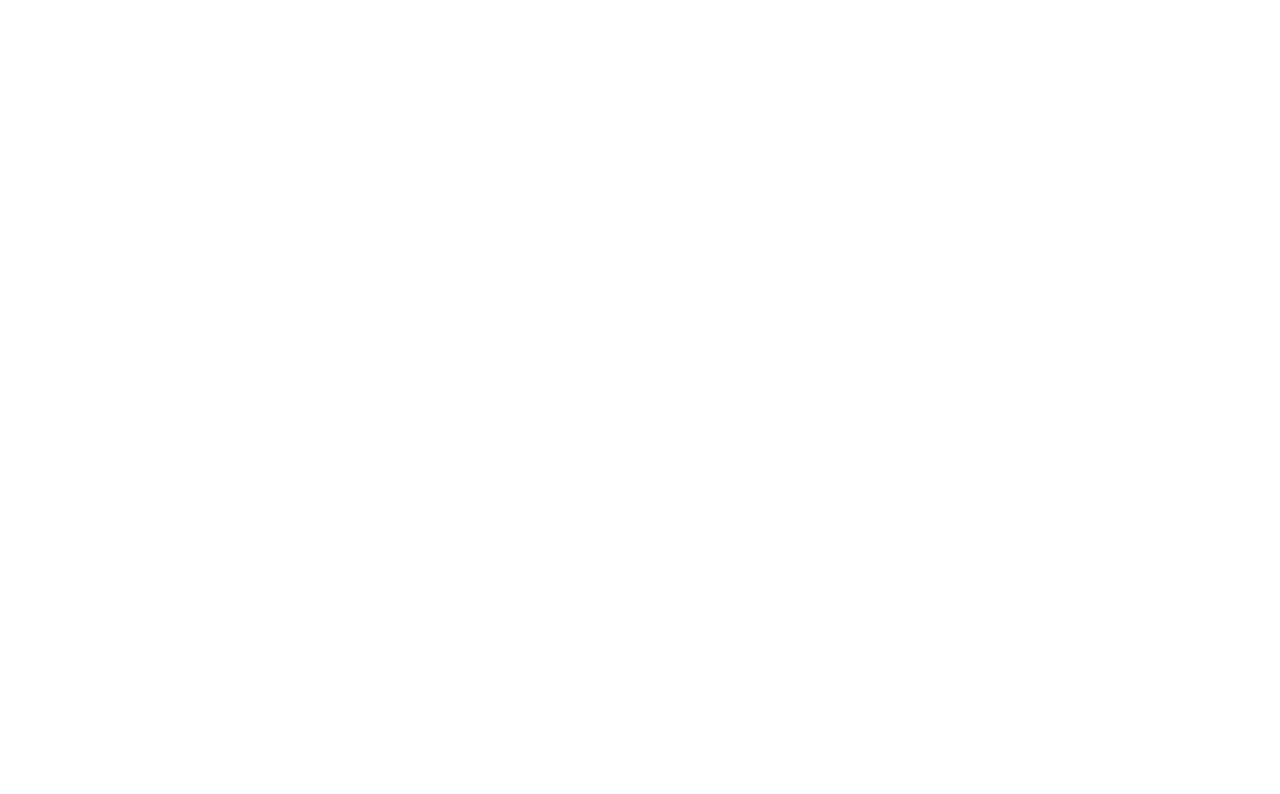
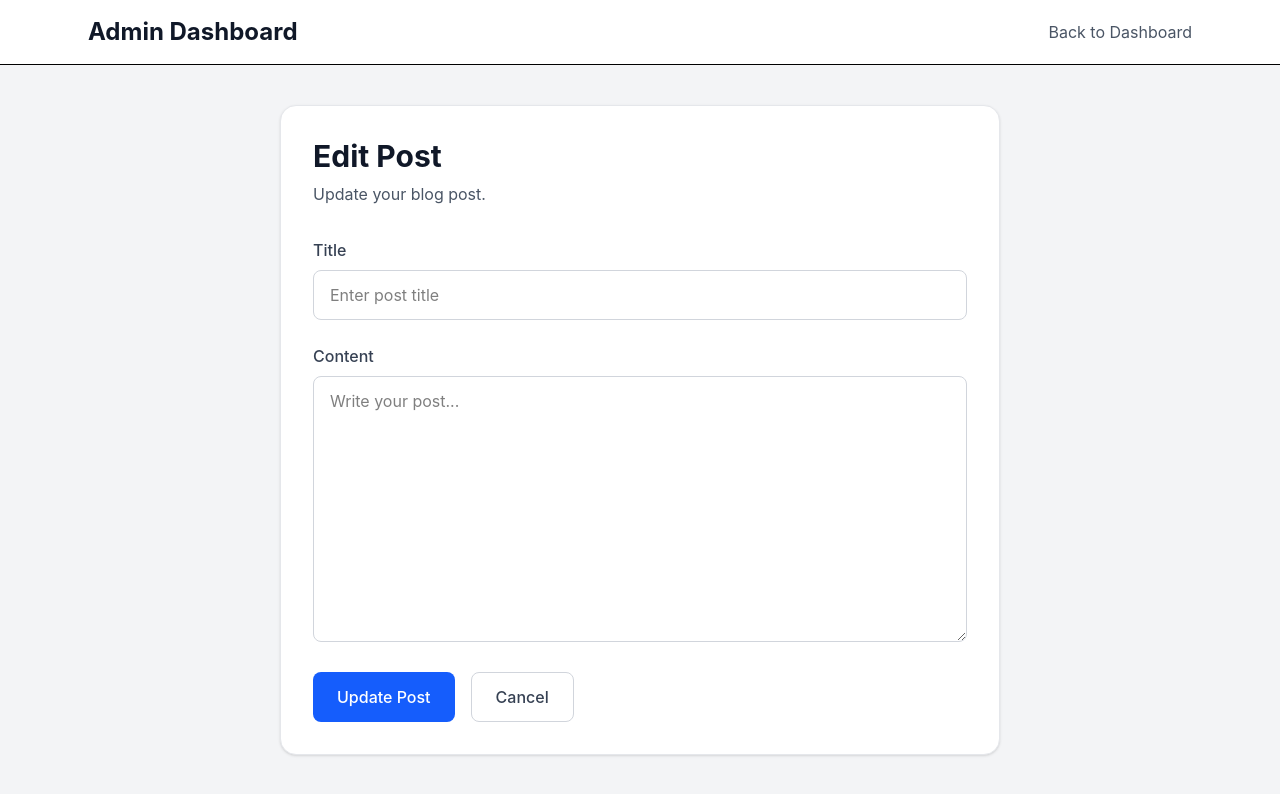
Before and after one commit to eptals2/blog-application-ui, a Nuxt app: page /admin/edit/1 in a window 1280 px wide. Before the commit this address had no page. Shown: the top 794 px of the page. Built offline with nearby package versions, Linux system fonts and the light colour scheme; no server answers.

Commit message:
Fix admin post editing

```diff
--- /dev/null
+++ b/app/pages/admin/edit/[id].vue
@@ -0,0 +1,186 @@
+<script setup lang="ts">
+
+definePageMeta({
+  middleware: 'admin'
+})
+
+const route = useRoute()
+const api = useApi()
+
+const title = ref('')
+const content = ref('')
+const error = ref('')
+const loading = ref(false)
+
+const postId = route.params.id
+
+// Load existing post
+const { data: post, pending } = await useAsyncData(
+  `edit-post-${postId}`,
+  () => api(`/posts/${postId}`)
+)
+
+if (post.value) {
+  title.value = post.value.title
+  content.value = post.value.content
+}
+
+const updatePost = async () => {
+  error.value = ''
+  loading.value = true
+
+  try {
+    await api(`/posts/${postId}`, {
+      method: 'PUT',
+      body: {
+        title: title.value,
+        content: content.value
+      }
+    })
+
+    await navigateTo('/admin')
+
+  } catch (err: any) {
+    error.value =
+      err?.data?.message || 'Failed to update post.'
+  } finally {
+    loading.value = false
+  }
+}
+
+</script>
+
+<template>
+  <div class="min-h-screen bg-gray-100">
+
+    <!-- Header -->
+    <header class="border-b bg-white">
+      <div class="mx-auto flex max-w-6xl items-center justify-between px-6 py-4">
+
+        <NuxtLink
+          to="/admin"
+          class="text-2xl font-bold text-gray-900"
+        >
+          Admin Dashboard
+        </NuxtLink>
+
+        <NuxtLink
+          to="/admin"
+          class="text-gray-600 hover:text-gray-900"
+        >
+          Back to Dashboard
+        </NuxtLink>
+
+      </div>
+    </header>
+
+    <!-- Content -->
+    <main class="mx-auto max-w-3xl px-6 py-10">
+
+      <div class="rounded-2xl border border-gray-200 bg-white p-8 shadow-sm">
+
+        <h1 class="text-3xl font-bold text-gray-900">
+          Edit Post
+        </h1>
+
+        <p class="mt-2 text-gray-600">
+          Update your blog post.
+        </p>
+
+        <!-- Loading -->
+        <p
+          v-if="pending"
+          class="mt-6 text-gray-600"
+        >
+          Loading post...
+        </p>
+
+        <!-- Error -->
+        <div
+          v-else-if="error"
+          class="mt-6 rounded-lg border border-red-200 bg-red-50 p-4 text-red-600"
+        >
+          {{ error }}
+        </div>
+
+        <!-- Form -->
+        <form
+          v-else
+          @submit.prevent="updatePost"
+          class="mt-8 space-y-6"
+        >
+
+          <!-- Title -->
+          <div>
+            <label
+              for="title"
+              class="mb-2 block font-medium text-gray-700"
+            >
+              Title
+            </label>
+
+            <input
+              id="title"
+              v-model="title"
+              type="text"
+              required
+              class="w-full rounded-lg border border-gray-300 px-4 py-3 outline-none focus:border-blue-500 focus:ring-2 focus:ring-blue-200"
+              placeholder="Enter post title"
+            />
+          </div>
+
+          <!-- Content -->
+          <div>
+            <label
+              for="content"
+              class="mb-2 block font-medium text-gray-700"
+            >
+              Content
+            </label>
+
+            <textarea
+              id="content"
+              v-model="content"
+              rows="10"
+              required
+              class="w-full rounded-lg border border-gray-300 px-4 py-3 outline-none focus:border-blue-500 focus:ring-2 focus:ring-blue-200"
+              placeholder="Write your post..."
+            ></textarea>
+          </div>
+
+          <!-- Error message -->
+          <div
+            v-if="error"
+            class="rounded-lg border border-red-200 bg-red-50 p-4 text-red-600"
+          >
+            {{ error }}
+          </div>
+
+          <!-- Buttons -->
+          <div class="flex gap-4">
+
+            <button
+              type="submit"
+              :disabled="loading"
+              class="rounded-lg bg-blue-600 px-6 py-3 font-medium text-white hover:bg-blue-700 disabled:cursor-not-allowed disabled:opacity-50"
+            >
+              {{ loading ? 'Updating...' : 'Update Post' }}
+            </button>
+
+            <NuxtLink
+              to="/admin"
+              class="rounded-lg border border-gray-300 px-6 py-3 font-medium text-gray-700 hover:bg-gray-50"
+            >
+              Cancel
+            </NuxtLink>
+
+          </div>
+
+        </form>
+
+      </div>
+
+    </main>
+
+  </div>
+</template>
--- a/app/pages/admin/index.vue
+++ b/app/pages/admin/index.vue
@@ -114,7 +114,7 @@ const logout = async () => {
 
           <div class="mt-6 flex gap-3">
 
-            <NuxtLink :to="`/admin/${post.id}/edit`"
+            <NuxtLink :to="`/admin/edit/${post.id}`"
               class="rounded-lg border border-gray-300 px-4 py-2 text-sm font-medium text-gray-700 hover:bg-gray-50">
               Edit
             </NuxtLink>
```
